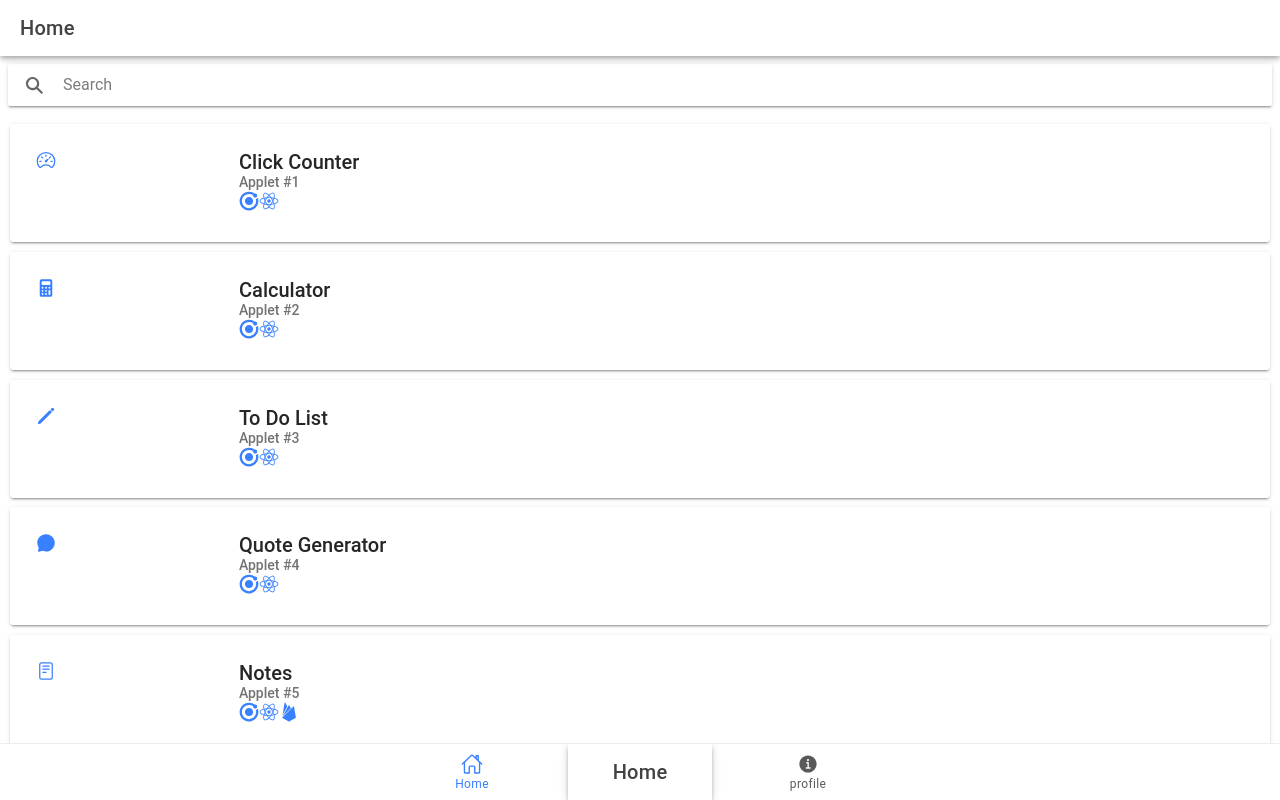
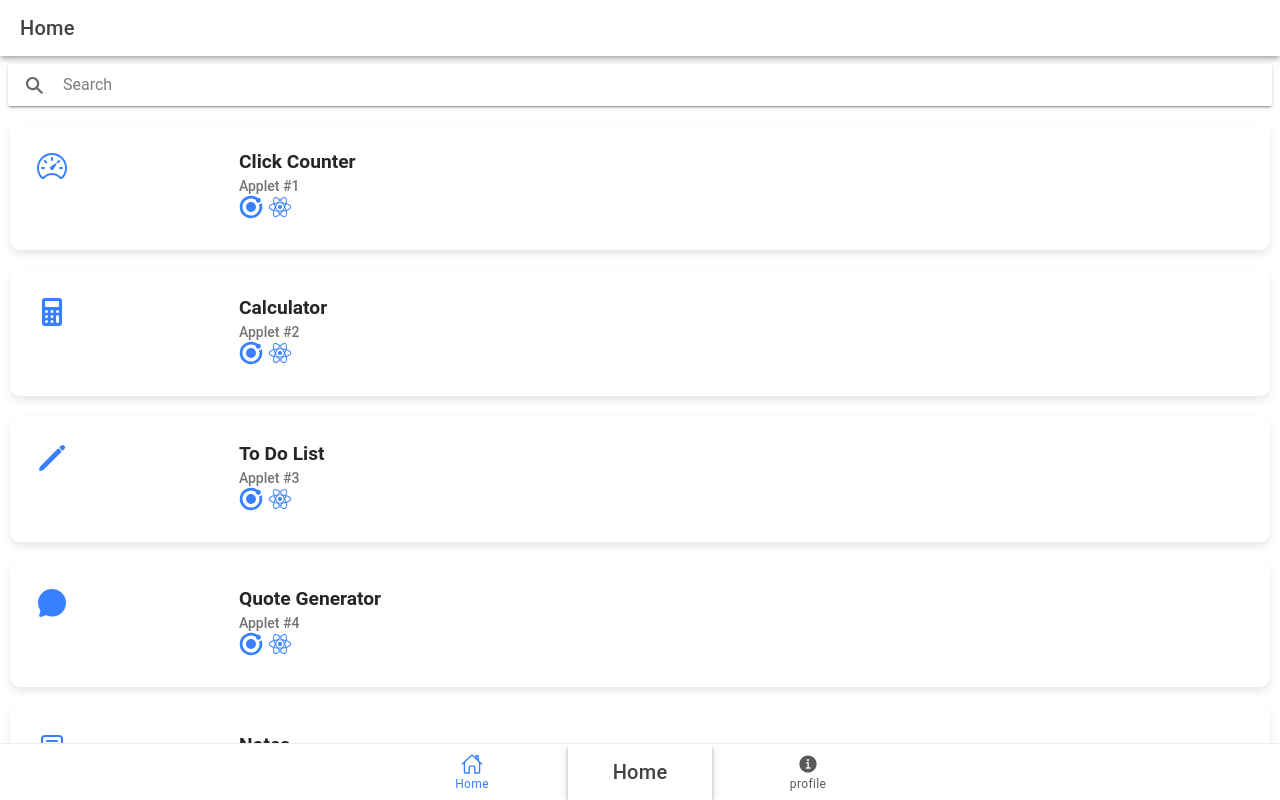
Before and after one commit to JamesRymarc29/ion-t-bagasbas, a React (Vite) app: page /Home in a window 1280 px wide. Built offline with nearby package versions, Linux system fonts and the light colour scheme.

Commit message:
Added minor changes to the code

```diff
--- a/src/App.tsx
+++ b/src/App.tsx
@@ -71,8 +71,11 @@ const App: React.FC = () => (
             <Notes />
           </Route>
 
-            <Route exact path="null">
+          <Route path="/Profile">
+            <Tab1 />
           </Route>
+
+
 
           <Route exact path="/">
 
--- a/src/pages/Home.css
+++ b/src/pages/Home.css
@@ -0,0 +1,32 @@
+/* Home.css */
+
+/* Styles for the ion-card component */
+ion-card {
+    margin-bottom: 20px;
+    border-radius: 10px;
+    box-shadow: 0 4px 8px rgba(0, 0, 0, 0.1);
+  }
+
+  /* Styles for the ion-icon inside ion-card */
+  .home-card-icon {
+    font-size: 2rem;
+  }
+
+  /* Styles for the title of the ion-card */
+  .home-card-title {
+    font-size: 1.2rem;
+    font-weight: bold;
+    margin-bottom: 5px;
+  }
+
+  /* Styles for the subtitle of the ion-card */
+  .home-card-subtitle {
+    font-size: 1rem;
+    color: #666;
+  }
+
+  /* Styles for the sub-icons inside ion-card */
+  .home-card-subicon {
+    font-size: 1.5rem;
+    margin-right: 5px;
+  }
--- a/src/pages/Todolist.tsx
+++ b/src/pages/Todolist.tsx
@@ -2,6 +2,8 @@ import React, { useState } from 'react';
 import { IonContent, IonHeader, IonPage, IonTitle, IonToolbar, IonList, IonItem, IonLabel, IonCheckbox, IonInput, IonButton, IonButtons, IonBackButton } from '@ionic/react';
 
 const Todolist: React.FC = () => {
+
+
   const [tasks, setTasks] = useState<{ text: string; completed: boolean }[]>([]);
   const [newTask, setNewTask] = useState<string>('');
 
```
